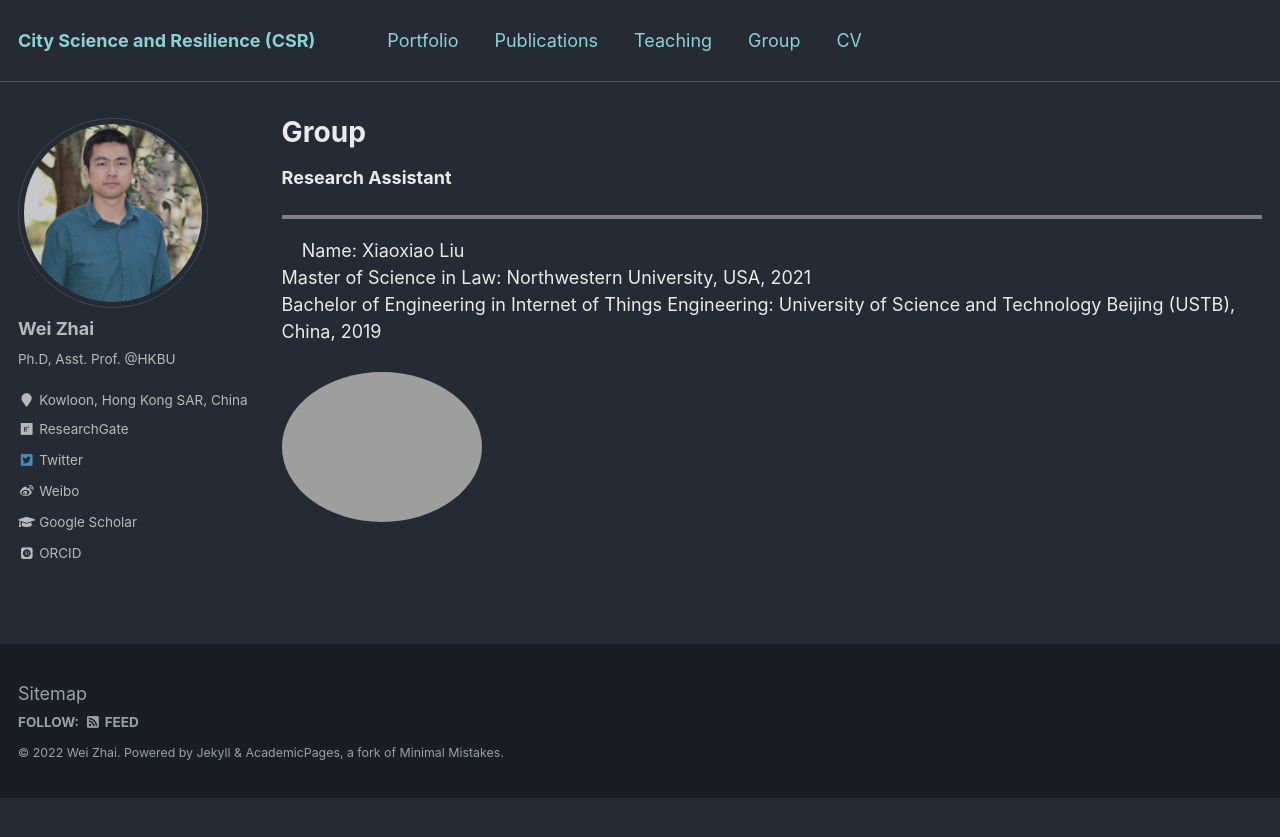
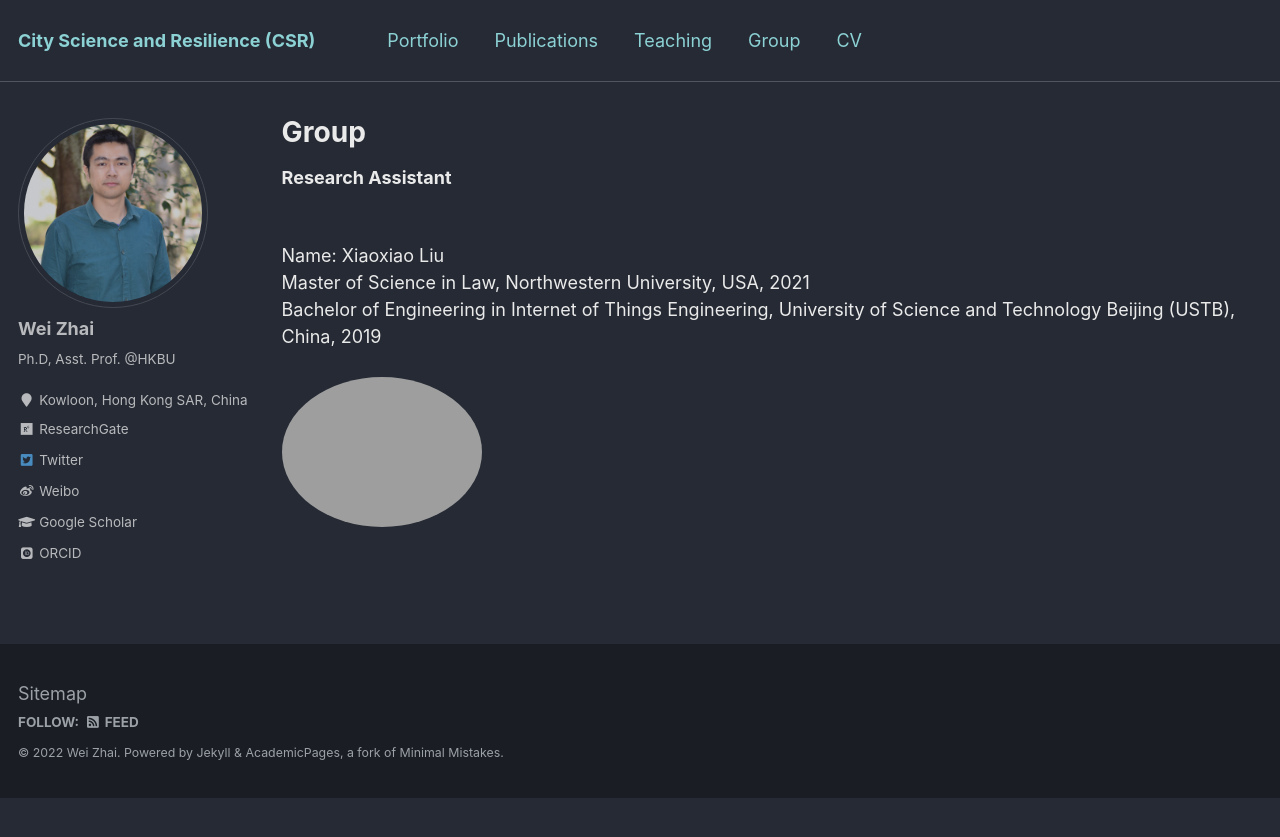
Before and after one commit to skywalkerzhai/weizhai.github.io, a Jekyll site: the page built from _pages/group.md, in a window 1280 px wide. Shown: the top 837 px of the page. Built offline with Jekyll 4.4.1, drawn with Linux system fonts in a browser that asks for light colours; some web fonts are replaced.

Commit message:
Update group.md

```diff
--- a/_pages/group.md
+++ b/_pages/group.md
@@ -5,11 +5,11 @@ permalink: /group/
 author_profile: true
 ---
 
-**Research Assistant**
-<hr style="border:2px solid grey">
+**Research Assistant**\
 &nbsp;
 &nbsp;
+
 Name: Xiaoxiao Liu\
-Master of Science in Law: Northwestern University, USA, 2021\
-Bachelor of Engineering in Internet of Things Engineering: University of Science and Technology Beijing (USTB), China, 2019\
+Master of Science in Law, Northwestern University, USA, 2021\
+Bachelor of Engineering in Internet of Things Engineering, University of Science and Technology Beijing (USTB), China, 2019\
 <br/><img src='https://skywalkerzhai.github.io/weizhai.github.io/images/xiaoxiao.jpg' width='200' style="border-radius:50%">
```
